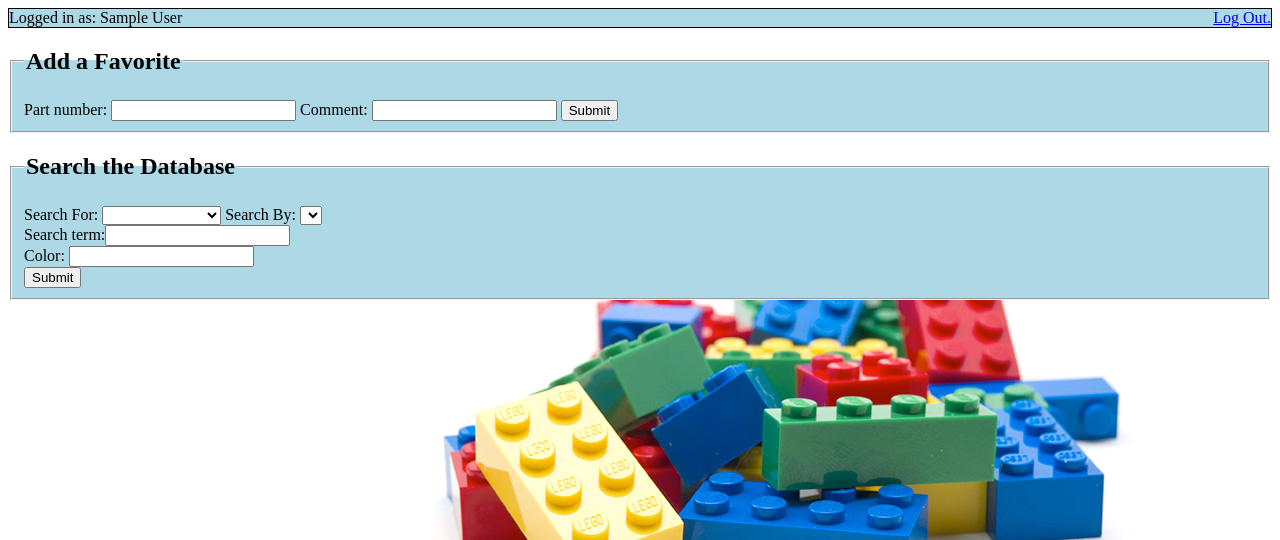
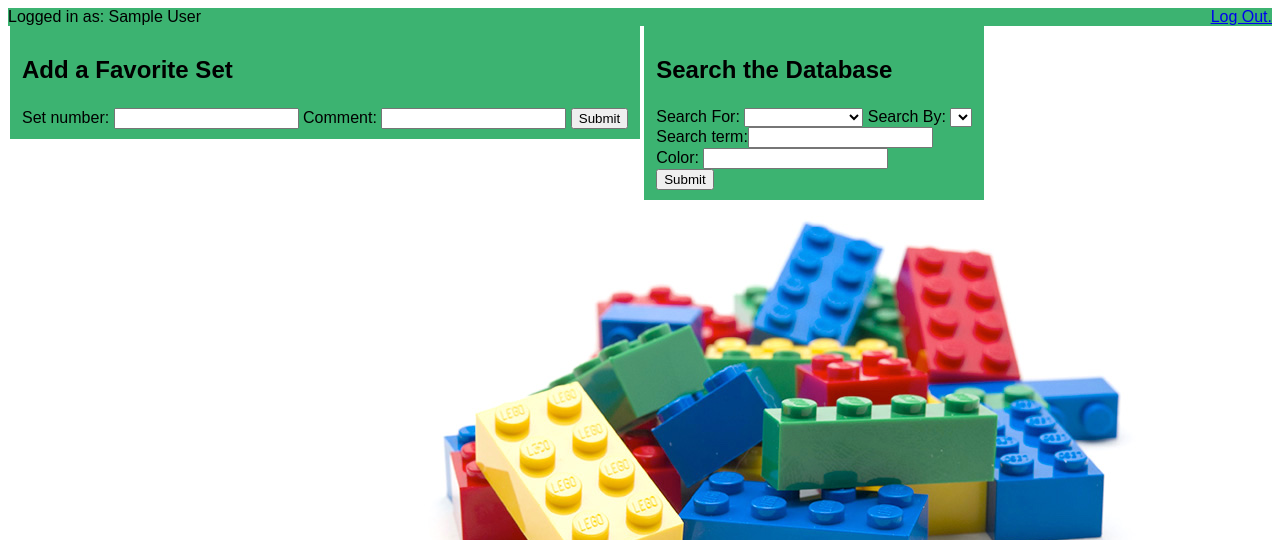
Before and after one commit to justindonthomas/legodb, a PHP site: page /views/landingPage.php in a window 1280 px wide. Shown: the top 540 px of the page. Run offline with PHP 8.4, Linux system fonts and the light colour scheme; the visitor is signed in with stand-in values (Sample User, id 1); a stand-in replaces the project's code that opens the database connection; lists and menus that the app fills with data are empty; some libraries are stand-ins or nearby versions.

Commit message:
Styling and fixes.

```diff
--- a/static/css/standard_styles.css
+++ b/static/css/standard_styles.css
@@ -1,13 +1,16 @@
 .leftalign {
     float: left;
+    font-family: Arial;
+
 }
 
 .rightalign {
     float: right;
+    font-family: Arial;
 }
 
 .blueback {
-    background-color: lightblue;
+    background-color: #3CB371;
     background-size: auto;
 }
 
@@ -26,8 +29,22 @@ body {
     background-repeat: no-repeat;
     background-position: bottom right;
 }
+#results{
+    background-color: #48D1CC;
+    font-family: Arial;
+    float:left;
+}
 
-table, tr, td {
-    border: 1px solid black;
-    background-color: lightblue;
+#results tr:nth-child(even){background-color: #ffffff;}
+
+fieldset{
+    border:None;
+    float:left;
+    font-family: Arial;
 }
+legend{
+    display: None;
+}
+h2{
+    margin:1em 0;
+}
--- a/views/landingPage.php
+++ b/views/landingPage.php
@@ -15,7 +15,7 @@ $pageBuilder = new LandingPageBuilder($_SESSION);
 <!DOCTYPE html>
 <html>
   <head>
-      <title>Your Home Page</title>
+      <title>LEGO Visual Database</title>
       <link href="../static/css/standard_styles.css" rel="stylesheet">
       <script type="text/javascript" src="../lib/jquery-3.3.1.min.js"></script>
   </head>
@@ -24,15 +24,17 @@ $pageBuilder = new LandingPageBuilder($_SESSION);
   echo $pageBuilder->getTopBar();
   ?>
   <fieldset class="blueback">
-    <legend><h2>Add a Favorite</h2></legend>
+      <h2>Add a Favorite Set</h2>
+    <legend></legend>
     <form id="favoriteInput" action = "pageScripts/inputFavorites.php">
-        Part number: <input type="text" name="partnum" id="partnum">
+        Set number: <input type="text" name="partnum" id="partnum">
         Comment: <input type="text" name="comment" id="comment">
         <input type="submit" value="Submit">
     </form>
   </fieldset>
   <fieldset class="blueback">
-      <legend><h2>Search the Database</h2></legend>
+      <h2>Search the Database</h2>
+      <legend></legend>
     <form id="searchForm" action="pageScripts/performSearch.php">
         Search For:
         <select id=searchFor onchange="createSearchByDropdown(this, document.getElementById('searchBy'), document.getElementById('colorInput'))">
--- a/views/pageScripts/LandingPageBuilder.php
+++ b/views/pageScripts/LandingPageBuilder.php
@@ -16,7 +16,7 @@ class LandingPageBuilder
     }
 
     public function getTopBar() {
-        return '<div class="blueback outline">
+        return '<div class="blueback">
                 <span class="leftalign"> Logged in as: '.$this->userName.'</span>
                 <span class="rightalign"><a href="pageScripts/logout.php">Log Out.</a></span> <br>
                 </div>';
```
Also changed, not shown: views/pageScripts/performSearch.php (+7 -6 lines).
